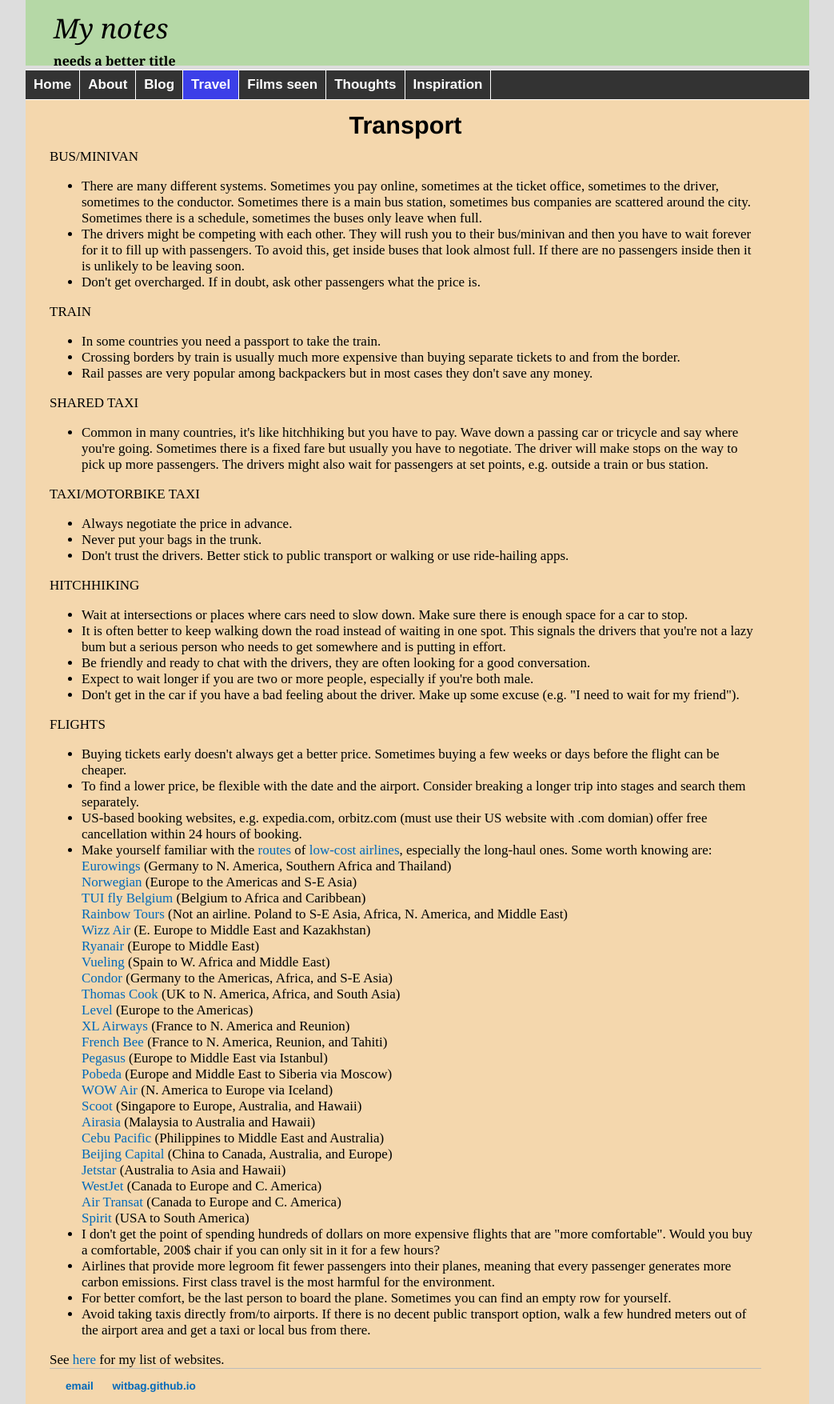
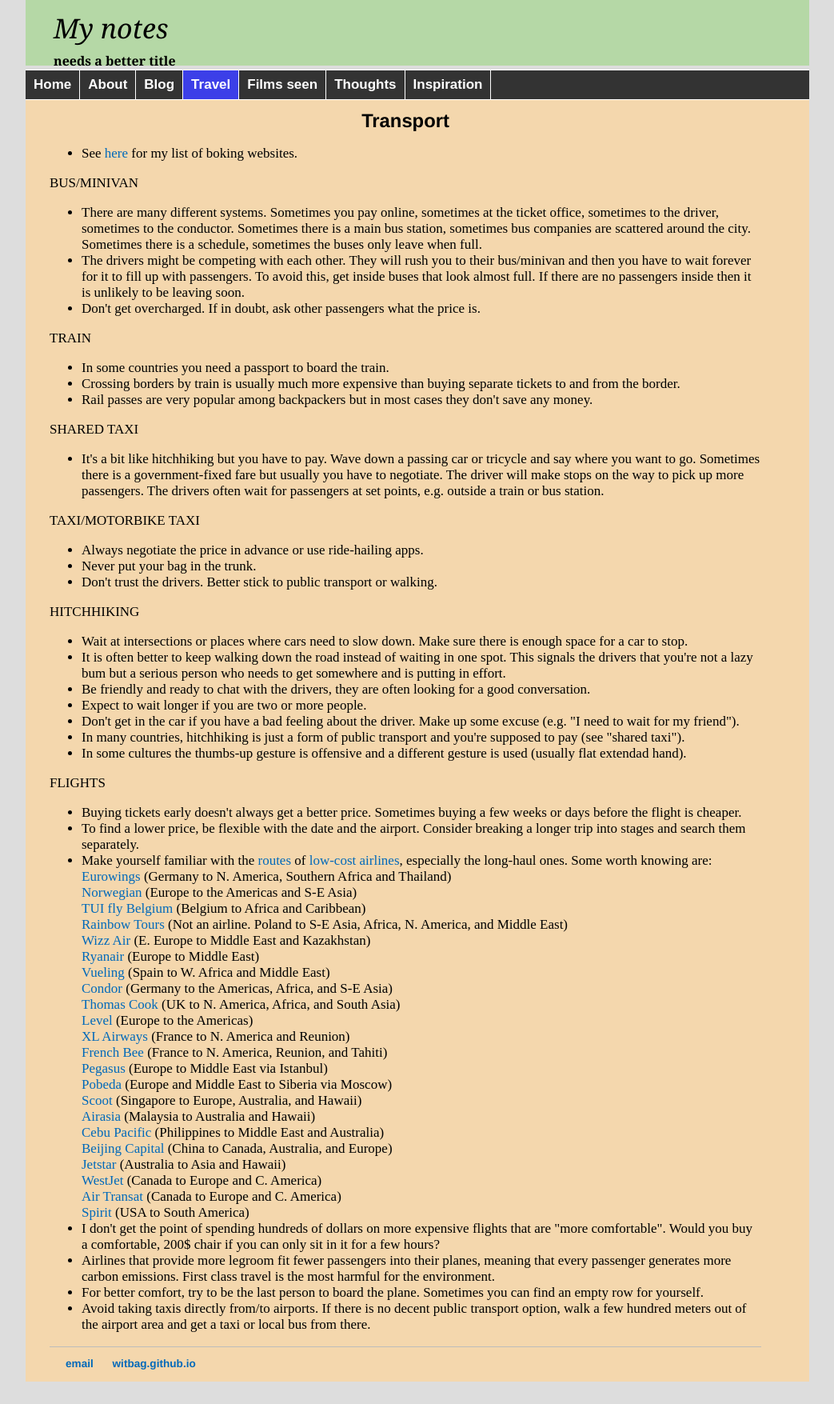
Before and after one commit to witbag/witbag.github.io, a Jekyll site: the page built from travel/transport.html, in a window 1280 px wide. Shown: the whole page at 80% size, without its empty margins (118-1161 px from the left). Built offline with Jekyll 4.4.1, drawn with Linux system fonts in a browser that asks for light colours; after the commit the page ends 1727 px from its top, so only the background shows below that.

Commit message:
Update transport.html

```diff
--- a/travel/transport.html
+++ b/travel/transport.html
@@ -6,8 +6,11 @@
 <div class="travel">
 
 <br>
-<center><h2>Transport</h2></center>
+<center><h3>Transport</h3></center>
 
+<ul>
+<li>See <a href="resources.html">here</a> for my list of boking websites.
+</ul>
 BUS/MINIVAN<br>
 <ul>
 <li>There are many different systems. Sometimes you pay online, sometimes at the ticket office, sometimes to the driver, sometimes to the conductor. Sometimes there is a main bus station, sometimes bus companies are scattered around the city. Sometimes there is a schedule, sometimes the buses only leave when full.
@@ -16,33 +19,34 @@
 </ul>
 TRAIN<br>
 <ul>
-<li>In some countries you need a passport to take the train.
+<li>In some countries you need a passport to board the train.
 <li>Crossing borders by train is usually much more expensive than buying separate tickets to and from the border.
 <li>Rail passes are very popular among backpackers but in most cases they don't save any money.
 </ul>
 SHARED TAXI<br>
 <ul>
-<li>Common in many countries, it's like hitchhiking but you have to pay. Wave down a passing car or tricycle and say where you're going. Sometimes there is a fixed fare but usually you have to negotiate. The driver will make stops on the way to pick up more passengers. The drivers might also wait for passengers at set points, e.g. outside a train or bus station.<br>
+<li>It's a bit like hitchhiking but you have to pay. Wave down a passing car or tricycle and say where you want to go. Sometimes there is a government-fixed fare but usually you have to negotiate. The driver will make stops on the way to pick up more passengers. The drivers often wait for passengers at set points, e.g. outside a train or bus station.<br>
 </ul>
 TAXI/MOTORBIKE TAXI<br>
 <ul>
-<li>Always negotiate the price in advance.<br>
-<li>Never put your bags in the trunk.<br>
-<li>Don't trust the drivers. Better stick to public transport or walking or use ride-hailing apps.<br>
+<li>Always negotiate the price in advance or use ride-hailing apps.<br>
+<li>Never put your bag in the trunk.<br>
+<li>Don't trust the drivers. Better stick to public transport or walking.<br>
 </ul>
 HITCHHIKING<br>
 <ul>
 <li>Wait at intersections or places where cars need to slow down. Make sure there is enough space for a car to stop. <br>
 <li>It is often better to keep walking down the road instead of waiting in one spot. This signals the drivers that you're not a lazy bum but a serious person who needs to get somewhere and is putting in effort.<br>
 <li>Be friendly and ready to chat with the drivers, they are often looking for a good conversation.<br>
-<li>Expect to wait longer if you are two or more people, especially if you're both male.<br>
+<li>Expect to wait longer if you are two or more people.<br>
 <li>Don't get in the car if you have a bad feeling about the driver. Make up some excuse (e.g. "I need to wait for my friend").<br>
+<li>In many countries, hitchhiking is just a form of public transport and you're supposed to pay (see "shared taxi").<br>
+<li>In some cultures the thumbs-up gesture is offensive and a different gesture is used (usually flat extendad hand).<br>
 </ul>
 FLIGHTS<br>
 <ul>
-<li>Buying tickets early doesn't always get a better price. Sometimes buying a few weeks or days before the flight can be cheaper.<br>
+<li>Buying tickets early doesn't always get a better price. Sometimes buying a few weeks or days before the flight is cheaper.<br>
 <li>To find a lower price, be flexible with the date and the airport. Consider breaking a longer trip into stages and search them separately.<br>
-<li>US-based booking websites, e.g. expedia.com, orbitz.com (must use their US website with .com domian) offer free cancellation within 24 hours of booking.<br>
 <li>Make yourself familiar with the <a href="https://www.flightconnections.com" target=_blank>routes</a> of <a href="https://en.wikipedia.org/wiki/List_of_low-cost_airlines" target=_blank>low-cost airlines</a>, especially the long-haul ones. Some worth knowing are: <br>
 <a href="https://www.eurowings.com/en.html" target=_blank>Eurowings</a> (Germany to N. America, Southern Africa and Thailand)<br>
 <a href="https://www.norwegian.com/" target=_blank>Norwegian</a> (Europe to the Americas and S-E Asia)<br>
@@ -58,7 +62,6 @@
 <a href="https://www.frenchbee.com/" target=_blank>French Bee</a> (France to N. America, Reunion, and Tahiti)<br>
 <a href="https://www.flypgs.com/en" target=_blank>Pegasus</a> (Europe to Middle East via Istanbul)<br>
 <a href="https://www.pobeda.aero/en" target=_blank>Pobeda</a> (Europe and Middle East to Siberia via Moscow)<br>
-<a href="https://wowair.com/" target=_blank>WOW Air</a> (N. America to Europe via Iceland)<br>
 <a href="https://www.flyscoot.com/" target=_blank>Scoot</a> (Singapore to Europe, Australia, and Hawaii)<br>
 <a href="https://www.airasia.com/flights/" target=_blank>Airasia</a> (Malaysia to Australia and Hawaii)<br>
 <a href="https://www.cebupacificair.com/" target=_blank>Cebu Pacific</a> (Philippines to Middle East and Australia)<br>
@@ -69,9 +72,7 @@
 <a href="https://www.spirit.com/" target=_blank>Spirit</a> (USA to South America)<br>
 <li>I don't get the point of spending hundreds of dollars on more expensive flights that are "more comfortable". Would you buy a comfortable, 200$ chair if you can only sit in it for a few hours?
 <li>Airlines that provide more legroom fit fewer passengers into their planes, meaning that every passenger generates more carbon emissions. First class travel is the most harmful for the environment.
-<li>For better comfort, be the last person to board the plane. Sometimes you can find an empty row for yourself.
+<li>For better comfort, try to be the last person to board the plane. Sometimes you can find an empty row for yourself.
 <li>Avoid taking taxis directly from/to airports. If there is no decent public transport option, walk a few hundred meters out of the airport area and get a taxi or local bus from there.
 </ul>
-See <a href="resources.html">here</a> for my list of websites.
-</ul>
 </div>
```
